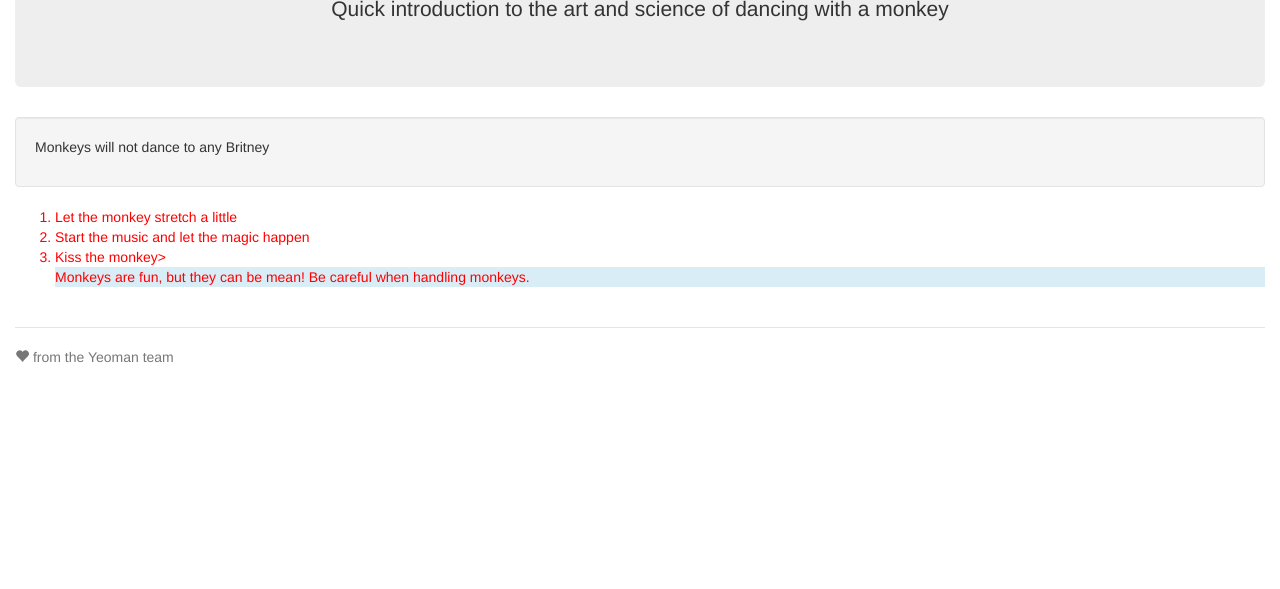
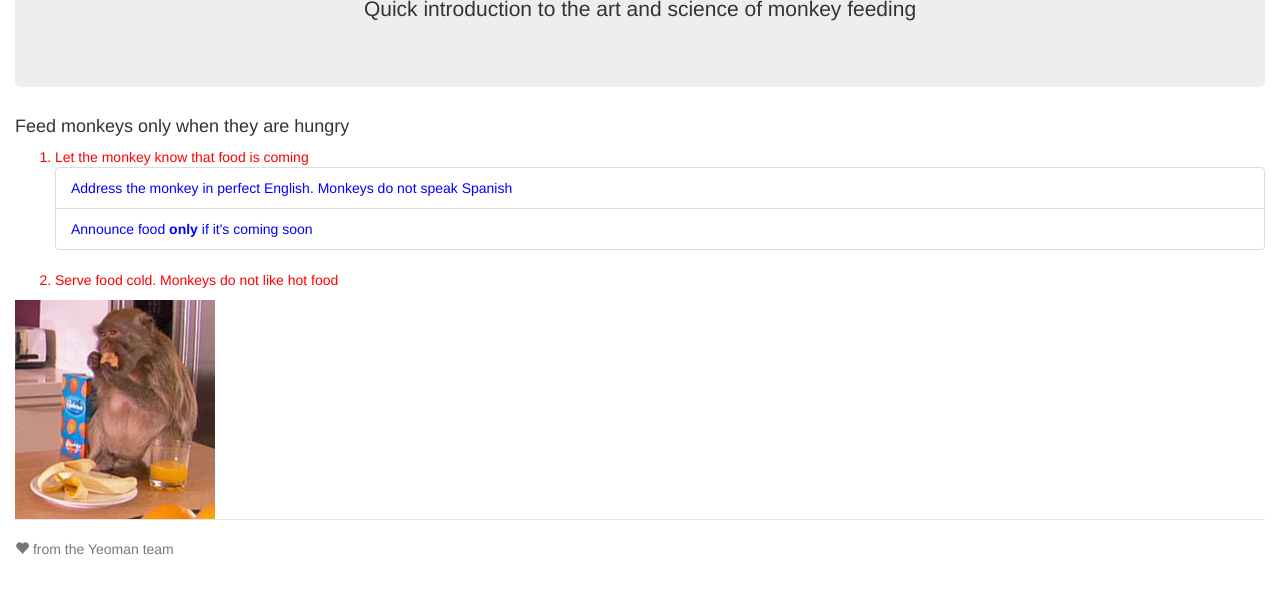
Before and after one commit to Networked-Learning-Initiatives/LiveDocs, a website: page app/index.html in a window 1280 px wide. Shown: the part 263-852 px from the top of the page. Before the commit the page ends 800 px from the top, so only its background shows below. Drawn offline with nearby package versions, Linux system fonts and the light colour scheme; some packages are replaced by stand-ins of ours; files that its build step writes are made by us from their sources; a script that the page names is missing; files whose address does not match are found by name.

Commit message:
Changed main.html to reflect the content of eating.xml

```diff
--- a/app/styles/main.css
+++ b/app/styles/main.css
@@ -14,6 +14,10 @@ body {
 
 .step {
   color: red;
+}
+
+.list-group-item {
+  color: blue;
 }
 
 /* Custom page header */
--- a/app/views/main.html
+++ b/app/views/main.html
@@ -1,29 +1,27 @@
 <div class="jumbotron">
-  <!-- this h1 came from task/title/@content and the id came from the id of the task-->
-  <h1 id="tdance">Dancing with a monkey</h1>
+	<!-- the id came from the id of the task. Why is it not meaningful? Title from task title-->
+	<h1 id="taskId">Feeding a monkey</h1>
+	<!-- from task/shortdesc -->
+	<p>Quick introduction to the art and science of monkey feeding</p>
 
-  <!-- task/shortdesc/@content -->
-  <p>Quick introduction to the art and science of dancing with a monkey</p>
-  <!-- <p><a class="btn btn-primary btn-lg" role="button">Learn more</a></p> -->
+</div>
 
-  <!-- some hidden thing here? that shows the author? -->
-</div>
-<div class="row">
-  <div class="col-md-12">
 
-    <!-- task/taskbody/context/@content -->
-    <div class="well">
-      <p>Monkeys will not dance to any Britney</p>
-    </div>
+<!-- task/taskbody/context/@content -->
+<h4 class="context">Feed monkeys only when they are hungry
+</h2>
+<!-- task/taskbody/steps/@content -->
+<ol class="steps">
+	<!-- task/taskbody/step/@content -->
+	<li class="step">Let the monkey know that food is coming
+		<!-- task/taskbody/steps/step/substeps/@content -->
+		<ul class="list-group">
+			<!-- task/taskbody/steps/step/substeps/substep/@content -->
+			<li class="list-group-item">Address the monkey in perfect English. Monkeys do not speak Spanish</li>
+			<li class="list-group-item">Announce food <b>only</b> if it's coming soon</li>
+		</ul>
 
-    <ol class="steps">
-      <li class="step">Let the monkey stretch a little</li>
-      <li class="step">Start the music and let the magic happen</li>
-      <li class="step">Kiss the monkey>
-        <p class="bg-info" id="ref-mean">Monkeys are fun, but they can be mean! Be careful when handling monkeys.</p>
-        <img src="dancing.jpg" alt="">
-      </li>
-    </ol>
-
-  </div>
-</div>
+	</li>
+	<li class="step">Serve food cold. Monkeys do not like hot food</li>
+</ol>
+<img src="eating.jpg" alt="eating">
```
Also changed, not shown: app/images/dancing.jpg (added), app/images/eating.jpg (added), app/images/happy.jpg (added).
